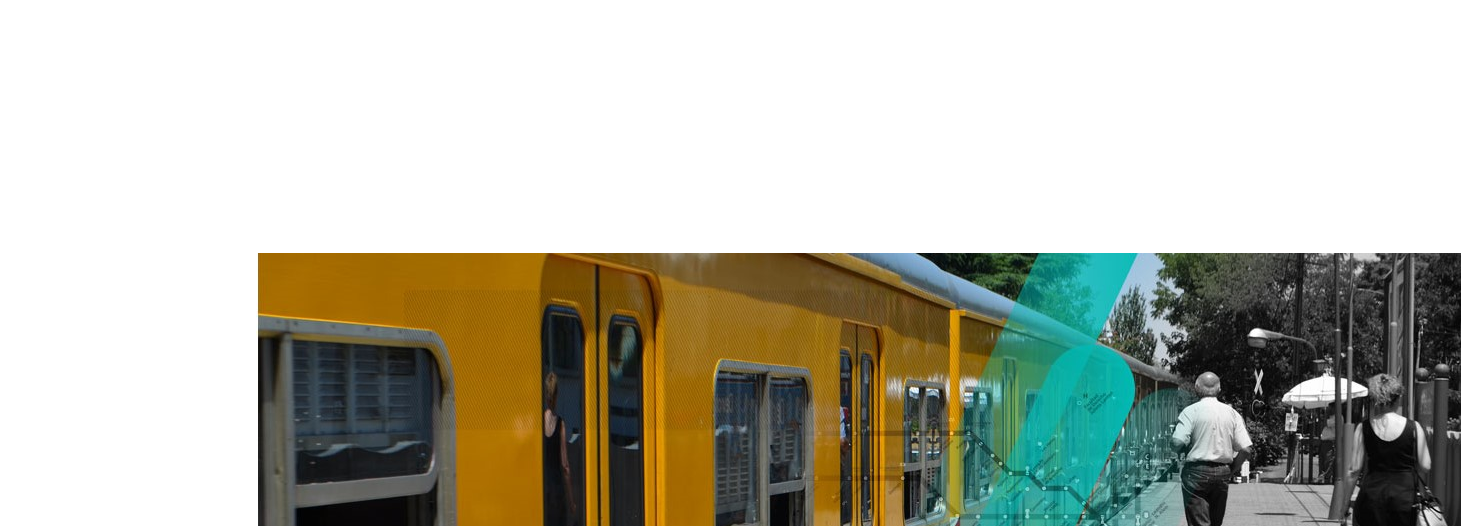
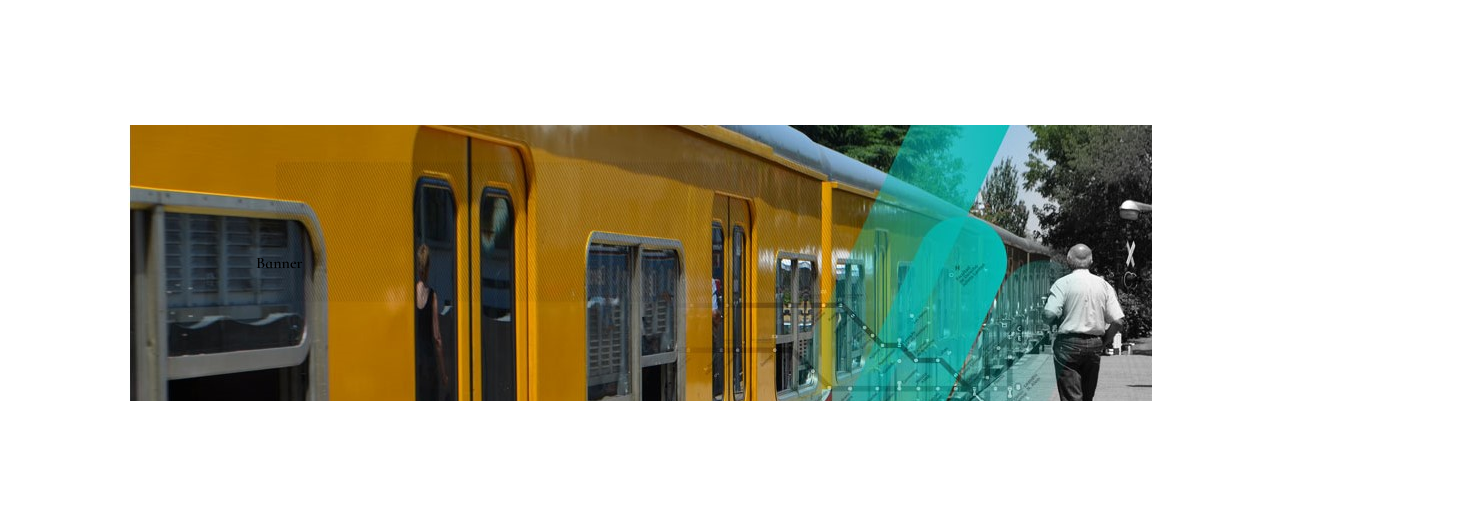
Before and after one commit to Melnato90/repositorioentrega, a plain HTML site: page index.html in a window 1280 px wide. Shown: the part 262-788 px from the top of the page, 1461 px wide, since content can reach past the window. Drawn offline with Linux system fonts and the light colour scheme.

Commit message:
Ay no otra vez el banner

```diff
--- a/Css/style.css
+++ b/Css/style.css
@@ -43,7 +43,7 @@ body {
 .banner {
   padding: 10%;
   margin: 10%;
-
+  background-image: url(../imagenes/banner.jpg);
   background-repeat: no-repeat;
   background-attachment: fixed;
 }
--- a/index.html
+++ b/index.html
@@ -60,9 +60,7 @@
     </header>
     <main>
       <h1 class="position__title">Bienvenidos</h1>
-      <section class="banner">
-        <img src="imagenes/banner.jpg" alt="" />
-      </section>
+      <section class="banner">Banner</section>
 
       <p class="apa_parrafo">
         Lorem, ipsum dolor sit amet consectetur adipisicing elit. Magni,
```
